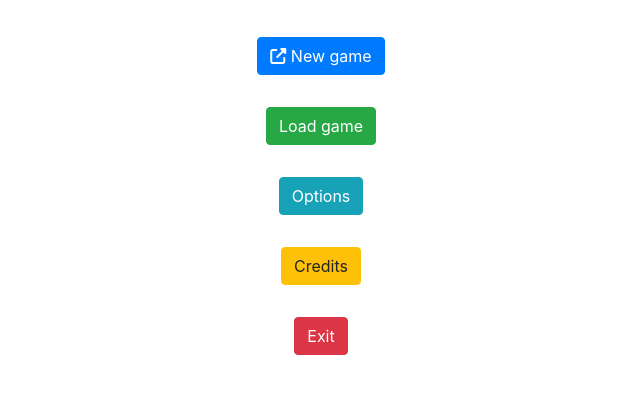
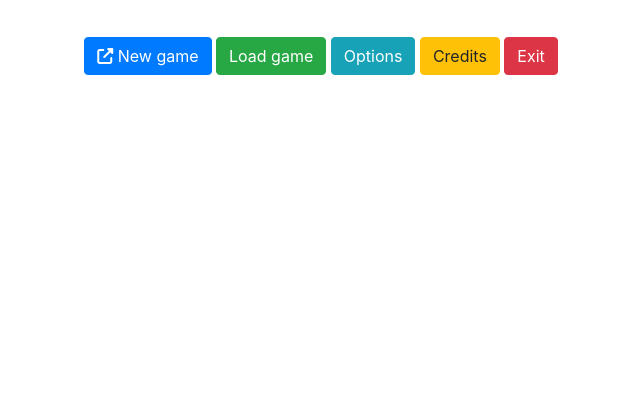
Before and after one commit to kamkanev/Sky-Civilization, an Electron app: page index.html in a window 800 px wide. Shown: the part 91-484 px from the top of the page, without its empty margins (79-719 px from the left). Drawn offline with nearby package versions, Linux system fonts and the light colour scheme.

Commit message:
Remote electron v0.1

```diff
--- a/index.html
+++ b/index.html
@@ -12,11 +12,11 @@
   <body>
     <div class="text-center">
       <h1 style="margin: 40px 0;">Sky Civilization</h1>
-      <p class="btn btn-primary"><i class="fas fa-external-link-alt"></i> New game<p/>
-      <p class="btn btn-success">Load game<p/>
-      <p class="btn btn-info">Options<p/>
-      <p class="btn btn-warning">Credits<p/>
-      <p class="btn btn-danger">Exit<p/>
+      <button class="btn btn-primary"><i class="fas fa-external-link-alt"></i> New game</button>
+      <button class="btn btn-success">Load game</button>
+      <button class="btn btn-info">Options</button>
+      <button class="btn btn-warning">Credits</button>
+      <button onclick="exit()" class="btn btn-danger">Exit</button>
     </div>
     <!-- You can also require other files to run in this process -->
     <script src="./renderer.js"></script>
--- a/main.js
+++ b/main.js
@@ -16,6 +16,8 @@ function createWindow () {
 
   // and load the index.html of the app.
   mainWindow.loadFile('index.html')
+
+  mainWindow.setMenuBarVisibility(false)
 
   // Open the DevTools.
    mainWindow.webContents.openDevTools()
--- a/renderer.js
+++ b/renderer.js
@@ -1,3 +1,7 @@
-// This file is required by the index.html file and will
-// be executed in the renderer process for that window.
-// All of the Node.js APIs are available in this process.
+const { remote } = require('electron');
+
+
+function exit() {
+  var window = remote.getCurrentWindow();
+       window.close();
+}
```
